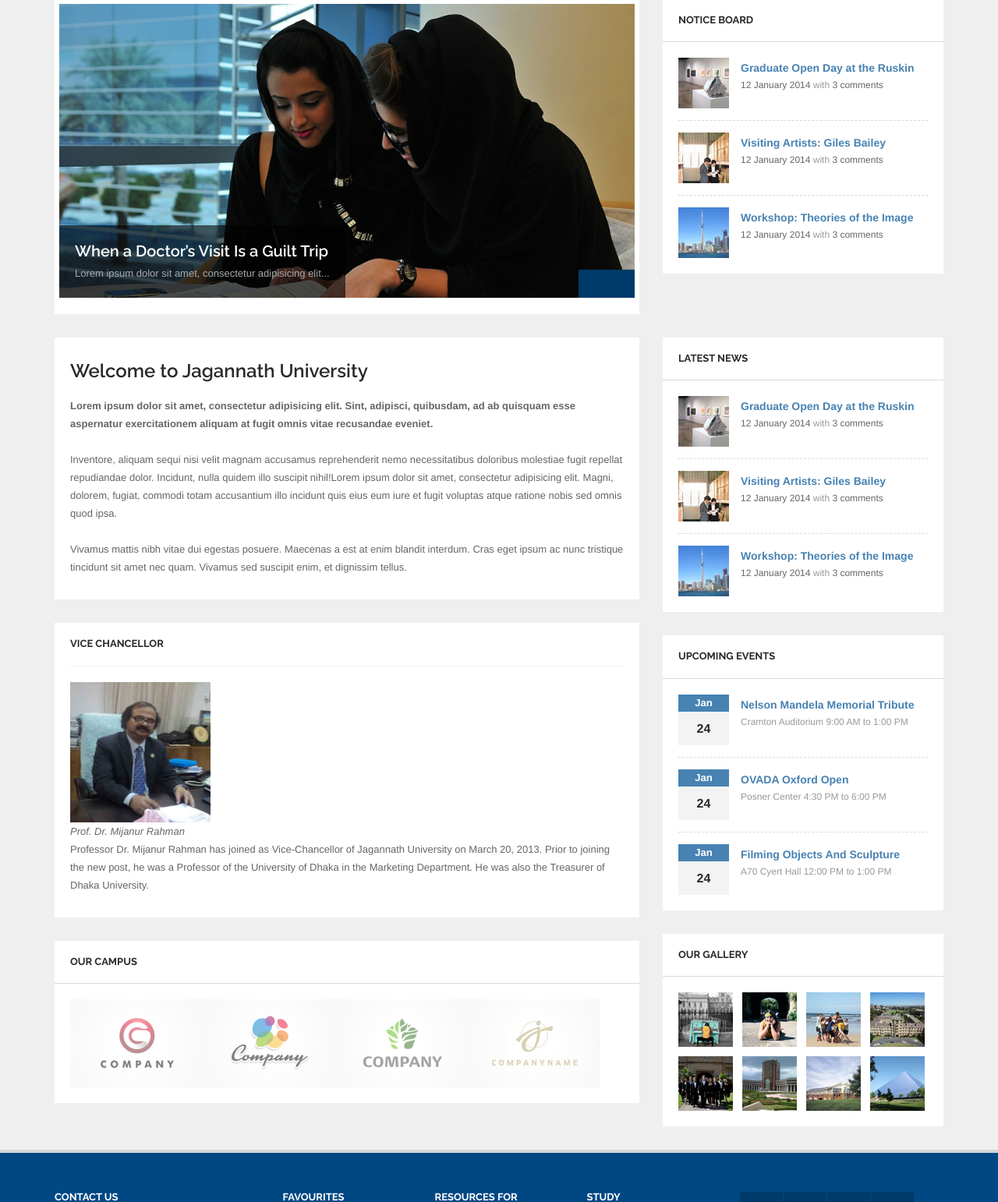
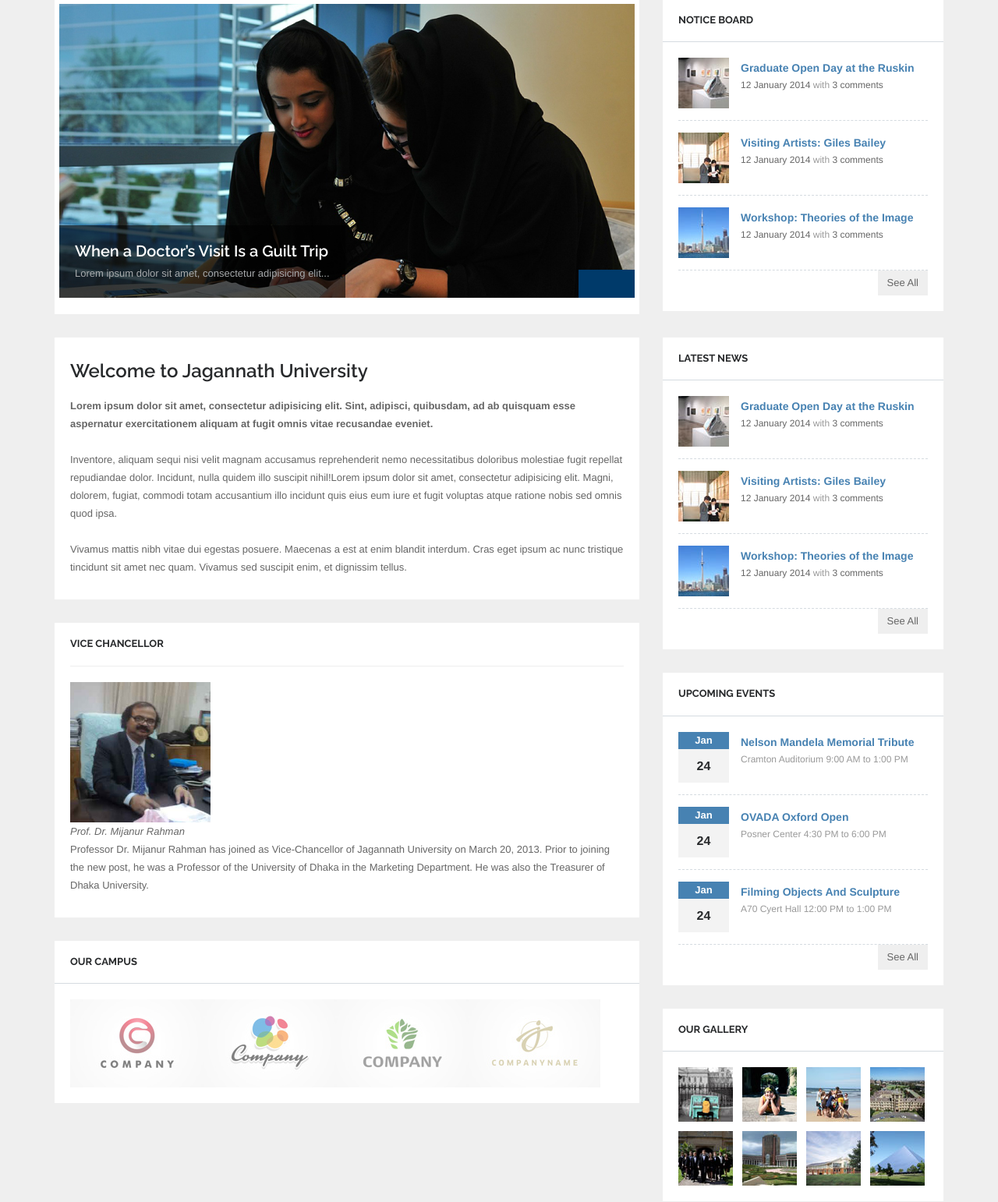
Before and after one commit to rahulyhg/JnuWebsite, a CodeIgniter app: page /database/ in a window 1280 px wide. Shown: the part 247-1789 px from the top of the page at 78% size. Run offline with CodeIgniter, Linux system fonts and the light colour scheme; some libraries are stand-ins or nearby versions; some web fonts are replaced.

Commit message:
commit by nahid

```diff
--- a/application/views/templates/EventsSidebar.php
+++ b/application/views/templates/EventsSidebar.php
@@ -2,7 +2,7 @@
                     <div class="widget-main-title">
                         <h4 class="widget-title">Upcoming Events</h4>
                     </div> <!-- /.widget-main-title -->
-                    <div class="widget-inner">
+                    <div class="widget-inner" >
                         <div class="event-small-list clearfix">
                             <div class="calendar-small">
                                 <span class="s-month">Jan</span>
@@ -33,5 +33,7 @@
                                 <p class="event-small-meta small-text">A70 Cyert Hall 12:00 PM to 1:00 PM</p>
                             </div>
                         </div>
+                        <div class="view-details" style="float: right"><a href="event-single.html" class="lightBtn">See All</a></div>
+                        <div style="clear: both;"></div>
                     </div> <!-- /.widget-inner -->
                 </div> <!-- /.widget-main -->
--- a/application/views/templates/NewsSidebar.php
+++ b/application/views/templates/NewsSidebar.php
@@ -30,5 +30,7 @@
                                         <p class="blog-list-meta small-text"><span><a href="index.html#">12 January 2014</a></span> with <span><a href="index.html#">3 comments</a></span></p>
                                     </div>
                                 </div> <!-- /.blog-list-post -->
+                                <div class="view-details" style="float: right"><a href="event-single.html" class="lightBtn">See All</a></div>
+                                <div style="clear: both;"></div>
                             </div> <!-- /.widget-inner -->
                 </div> <!-- /.widget-main -->
--- a/application/views/templates/NoticeSidebar.php
+++ b/application/views/templates/NoticeSidebar.php
@@ -30,5 +30,7 @@
                                         <p class="blog-list-meta small-text"><span><a href="index.html#">12 January 2014</a></span> with <span><a href="index.html#">3 comments</a></span></p>
                                     </div>
                                 </div> <!-- /.blog-list-post -->
+                                <div class="view-details" style="float: right"><a href="event-single.html" class="lightBtn">See All</a></div>
+                                <div style="clear: both;"></div>
                             </div> <!-- /.widget-inner -->
                 </div> <!-- /.widget-main -->
```
